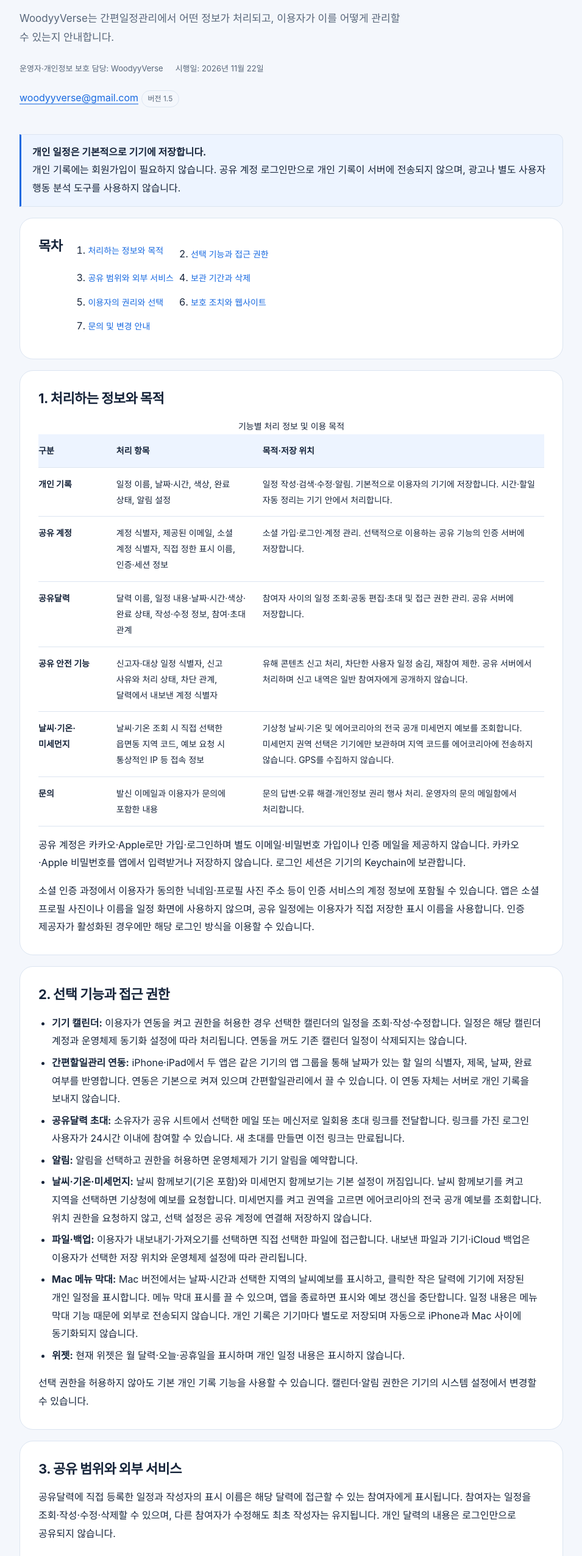
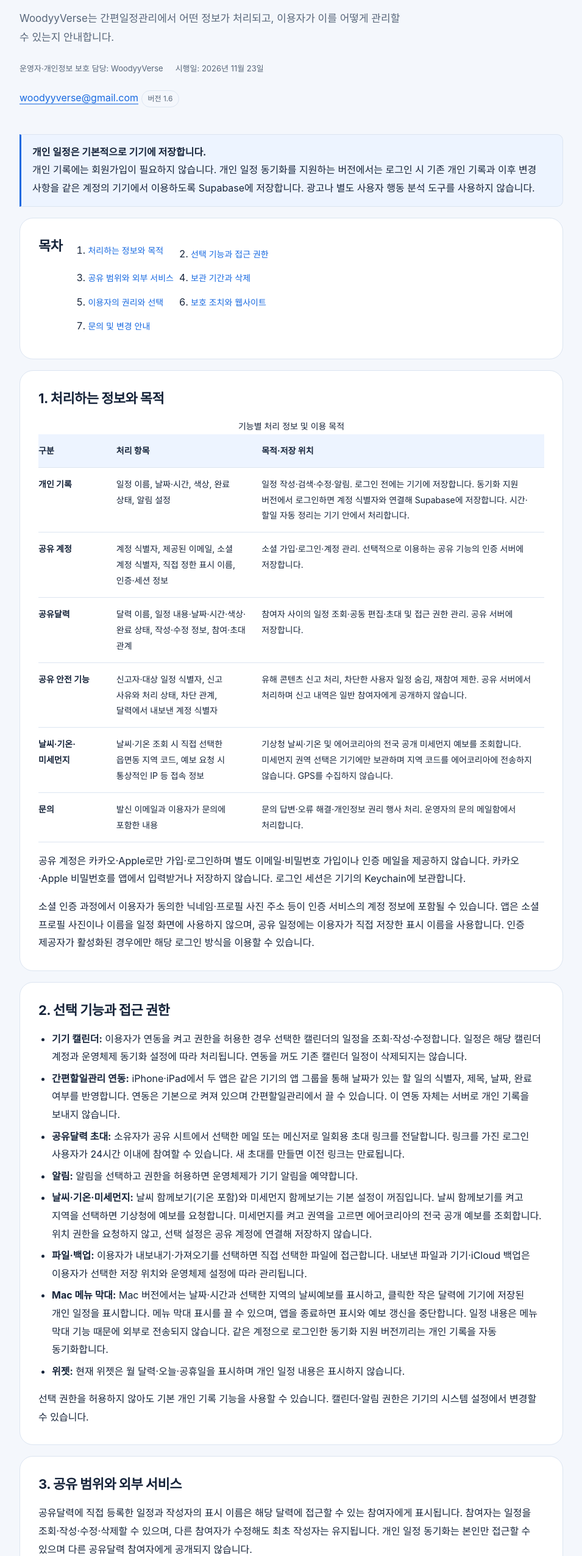
Before and after one commit to MrWoodyPark/simple-schedule, a plain HTML site: page privacy/index.html in a window 1280 px wide. Shown: the part 249-2800 px from the top of the page at 61% size, without its empty margins (162-1117 px from the left). Drawn offline with Linux system fonts and the light colour scheme.

Commit message:
Explain account-private calendar sync on supported versions

```diff
--- a/privacy/index.html
+++ b/privacy/index.html
@@ -12,19 +12,19 @@
   <div class="shell">
     <header class="header"><a class="brand" href="../"><img src="../assets/calendar.svg" alt="" width="40" height="40"><span>간편일정관리<small>by WoodyyVerse</small></span></a><nav aria-label="사이트 메뉴"><a aria-current="page" href="./">개인정보처리방침</a><a href="../support/">고객 지원</a></nav></header>
     <main id="main">
-      <div class="hero"><p class="eyebrow">YOUR PRIVACY</p><h1>개인정보처리방침</h1><p class="lead">WoodyyVerse는 간편일정관리에서 어떤 정보가 처리되고, 이용자가 이를 어떻게 관리할 수 있는지 안내합니다.</p><div class="meta"><span>운영자·개인정보 보호 담당: WoodyyVerse</span><span>시행일: 2026년 11월 22일</span></div><p><a href="mailto:woodyyverse@gmail.com">woodyyverse@gmail.com</a> <span class="version">버전 1.5</span></p></div>
-      <aside class="card note" aria-label="주요 안내"><strong>개인 일정은 기본적으로 기기에 저장합니다.</strong><br>개인 기록에는 회원가입이 필요하지 않습니다. 공유 계정 로그인만으로 개인 기록이 서버에 전송되지 않으며, 광고나 별도 사용자 행동 분석 도구를 사용하지 않습니다.</aside>
+      <div class="hero"><p class="eyebrow">YOUR PRIVACY</p><h1>개인정보처리방침</h1><p class="lead">WoodyyVerse는 간편일정관리에서 어떤 정보가 처리되고, 이용자가 이를 어떻게 관리할 수 있는지 안내합니다.</p><div class="meta"><span>운영자·개인정보 보호 담당: WoodyyVerse</span><span>시행일: 2026년 11월 23일</span></div><p><a href="mailto:woodyyverse@gmail.com">woodyyverse@gmail.com</a> <span class="version">버전 1.6</span></p></div>
+      <aside class="card note" aria-label="주요 안내"><strong>개인 일정은 기본적으로 기기에 저장합니다.</strong><br>개인 기록에는 회원가입이 필요하지 않습니다. 개인 일정 동기화를 지원하는 버전에서는 로그인 시 기존 개인 기록과 이후 변경 사항을 같은 계정의 기기에서 이용하도록 Supabase에 저장합니다. 광고나 별도 사용자 행동 분석 도구를 사용하지 않습니다.</aside>
       <nav class="card toc" aria-label="목차"><h2>목차</h2><ol><li><a href="#data">처리하는 정보와 목적</a></li><li><a href="#optional">선택 기능과 접근 권한</a></li><li><a href="#sharing">공유 범위와 외부 서비스</a></li><li><a href="#retention">보관 기간과 삭제</a></li><li><a href="#rights">이용자의 권리와 선택</a></li><li><a href="#security">보호 조치와 웹사이트</a></li><li><a href="#contact">문의 및 변경 안내</a></li></ol></nav>
       <section class="card" id="data"><h2>1. 처리하는 정보와 목적</h2><div class="table-wrap"><table><caption>기능별 처리 정보 및 이용 목적</caption><thead><tr><th scope="col">구분</th><th scope="col">처리 항목</th><th scope="col">목적·저장 위치</th></tr></thead><tbody>
-        <tr><td>개인 기록</td><td>일정 이름, 날짜·시간, 색상, 완료 상태, 알림 설정</td><td>일정 작성·검색·수정·알림. 기본적으로 이용자의 기기에 저장합니다. 시간·할일 자동 정리는 기기 안에서 처리합니다.</td></tr>
+        <tr><td>개인 기록</td><td>일정 이름, 날짜·시간, 색상, 완료 상태, 알림 설정</td><td>일정 작성·검색·수정·알림. 로그인 전에는 기기에 저장합니다. 동기화 지원 버전에서 로그인하면 계정 식별자와 연결해 Supabase에 저장합니다. 시간·할일 자동 정리는 기기 안에서 처리합니다.</td></tr>
         <tr><td>공유 계정</td><td>계정 식별자, 제공된 이메일, 소셜 계정 식별자, 직접 정한 표시 이름, 인증·세션 정보</td><td>소셜 가입·로그인·계정 관리. 선택적으로 이용하는 공유 기능의 인증 서버에 저장합니다.</td></tr>
         <tr><td>공유달력</td><td>달력 이름, 일정 내용·날짜·시간·색상·완료 상태, 작성·수정 정보, 참여·초대 관계</td><td>참여자 사이의 일정 조회·공동 편집·초대 및 접근 권한 관리. 공유 서버에 저장합니다.</td></tr>
         <tr><td>공유 안전 기능</td><td>신고자·대상 일정 식별자, 신고 사유와 처리 상태, 차단 관계, 달력에서 내보낸 계정 식별자</td><td>유해 콘텐츠 신고 처리, 차단한 사용자 일정 숨김, 재참여 제한. 공유 서버에서 처리하며 신고 내역은 일반 참여자에게 공개하지 않습니다.</td></tr>
         <tr><td>날씨·기온·미세먼지</td><td>날씨·기온 조회 시 직접 선택한 읍면동 지역 코드, 예보 요청 시 통상적인 IP 등 접속 정보</td><td>기상청 날씨·기온 및 에어코리아의 전국 공개 미세먼지 예보를 조회합니다. 미세먼지 권역 선택은 기기에만 보관하며 지역 코드를 에어코리아에 전송하지 않습니다. GPS를 수집하지 않습니다.</td></tr>
         <tr><td>문의</td><td>발신 이메일과 이용자가 문의에 포함한 내용</td><td>문의 답변·오류 해결·개인정보 권리 행사 처리. 운영자의 문의 메일함에서 처리합니다.</td></tr>
       </tbody></table></div><p>공유 계정은 카카오·Apple로만 가입·로그인하며 별도 이메일·비밀번호 가입이나 인증 메일을 제공하지 않습니다. 카카오·Apple 비밀번호를 앱에서 입력받거나 저장하지 않습니다. 로그인 세션은 기기의 Keychain에 보관합니다.</p><p>소셜 인증 과정에서 이용자가 동의한 닉네임·프로필 사진 주소 등이 인증 서비스의 계정 정보에 포함될 수 있습니다. 앱은 소셜 프로필 사진이나 이름을 일정 화면에 사용하지 않으며, 공유 일정에는 이용자가 직접 저장한 표시 이름을 사용합니다. 인증 제공자가 활성화된 경우에만 해당 로그인 방식을 이용할 수 있습니다.</p></section>
-      <section class="card" id="optional"><h2>2. 선택 기능과 접근 권한</h2><ul><li><strong>기기 캘린더:</strong> 이용자가 연동을 켜고 권한을 허용한 경우 선택한 캘린더의 일정을 조회·작성·수정합니다. 일정은 해당 캘린더 계정과 운영체제 동기화 설정에 따라 처리됩니다. 연동을 꺼도 기존 캘린더 일정이 삭제되지는 않습니다.</li><li><strong>간편할일관리 연동:</strong> iPhone·iPad에서 두 앱은 같은 기기의 앱 그룹을 통해 날짜가 있는 할 일의 식별자, 제목, 날짜, 완료 여부를 반영합니다. 연동은 기본으로 켜져 있으며 간편할일관리에서 끌 수 있습니다. 이 연동 자체는 서버로 개인 기록을 보내지 않습니다.</li><li><strong>공유달력 초대:</strong> 소유자가 공유 시트에서 선택한 메일 또는 메신저로 일회용 초대 링크를 전달합니다. 링크를 가진 로그인 사용자가 24시간 이내에 참여할 수 있습니다. 새 초대를 만들면 이전 링크는 만료됩니다.</li><li><strong>알림:</strong> 알림을 선택하고 권한을 허용하면 운영체제가 기기 알림을 예약합니다.</li><li><strong>날씨·기온·미세먼지:</strong> 날씨 함께보기(기온 포함)와 미세먼지 함께보기는 기본 설정이 꺼짐입니다. 날씨 함께보기를 켜고 지역을 선택하면 기상청에 예보를 요청합니다. 미세먼지를 켜고 권역을 고르면 에어코리아의 전국 공개 예보를 조회합니다. 위치 권한을 요청하지 않고, 선택 설정은 공유 계정에 연결해 저장하지 않습니다.</li><li><strong>파일·백업:</strong> 이용자가 내보내기·가져오기를 선택하면 직접 선택한 파일에 접근합니다. 내보낸 파일과 기기·iCloud 백업은 이용자가 선택한 저장 위치와 운영체제 설정에 따라 관리됩니다.</li><li><strong>Mac 메뉴 막대:</strong> Mac 버전에서는 날짜·시간과 선택한 지역의 날씨예보를 표시하고, 클릭한 작은 달력에 기기에 저장된 개인 일정을 표시합니다. 메뉴 막대 표시를 끌 수 있으며, 앱을 종료하면 표시와 예보 갱신을 중단합니다. 일정 내용은 메뉴 막대 기능 때문에 외부로 전송되지 않습니다. 개인 기록은 기기마다 별도로 저장되며 자동으로 iPhone과 Mac 사이에 동기화되지 않습니다.</li><li><strong>위젯:</strong> 현재 위젯은 월 달력·오늘·공휴일을 표시하며 개인 일정 내용은 표시하지 않습니다.</li></ul><p>선택 권한을 허용하지 않아도 기본 개인 기록 기능을 사용할 수 있습니다. 캘린더·알림 권한은 기기의 시스템 설정에서 변경할 수 있습니다.</p></section>
-      <section class="card" id="sharing"><h2>3. 공유 범위와 외부 서비스</h2><p>공유달력에 직접 등록한 일정과 작성자의 표시 이름은 해당 달력에 접근할 수 있는 참여자에게 표시됩니다. 참여자는 일정을 조회·작성·수정·삭제할 수 있으며, 다른 참여자가 수정해도 최초 작성자는 유지됩니다. 개인 달력의 내용은 로그인만으로 공유되지 않습니다.</p><div class="table-wrap"><table><caption>외부 서비스의 역할과 정보 처리</caption><thead><tr><th scope="col">서비스</th><th scope="col">역할과 처리 정보</th><th scope="col">처리 위치·참고</th></tr></thead><tbody>
+      <section class="card" id="optional"><h2>2. 선택 기능과 접근 권한</h2><ul><li><strong>기기 캘린더:</strong> 이용자가 연동을 켜고 권한을 허용한 경우 선택한 캘린더의 일정을 조회·작성·수정합니다. 일정은 해당 캘린더 계정과 운영체제 동기화 설정에 따라 처리됩니다. 연동을 꺼도 기존 캘린더 일정이 삭제되지는 않습니다.</li><li><strong>간편할일관리 연동:</strong> iPhone·iPad에서 두 앱은 같은 기기의 앱 그룹을 통해 날짜가 있는 할 일의 식별자, 제목, 날짜, 완료 여부를 반영합니다. 연동은 기본으로 켜져 있으며 간편할일관리에서 끌 수 있습니다. 이 연동 자체는 서버로 개인 기록을 보내지 않습니다.</li><li><strong>공유달력 초대:</strong> 소유자가 공유 시트에서 선택한 메일 또는 메신저로 일회용 초대 링크를 전달합니다. 링크를 가진 로그인 사용자가 24시간 이내에 참여할 수 있습니다. 새 초대를 만들면 이전 링크는 만료됩니다.</li><li><strong>알림:</strong> 알림을 선택하고 권한을 허용하면 운영체제가 기기 알림을 예약합니다.</li><li><strong>날씨·기온·미세먼지:</strong> 날씨 함께보기(기온 포함)와 미세먼지 함께보기는 기본 설정이 꺼짐입니다. 날씨 함께보기를 켜고 지역을 선택하면 기상청에 예보를 요청합니다. 미세먼지를 켜고 권역을 고르면 에어코리아의 전국 공개 예보를 조회합니다. 위치 권한을 요청하지 않고, 선택 설정은 공유 계정에 연결해 저장하지 않습니다.</li><li><strong>파일·백업:</strong> 이용자가 내보내기·가져오기를 선택하면 직접 선택한 파일에 접근합니다. 내보낸 파일과 기기·iCloud 백업은 이용자가 선택한 저장 위치와 운영체제 설정에 따라 관리됩니다.</li><li><strong>Mac 메뉴 막대:</strong> Mac 버전에서는 날짜·시간과 선택한 지역의 날씨예보를 표시하고, 클릭한 작은 달력에 기기에 저장된 개인 일정을 표시합니다. 메뉴 막대 표시를 끌 수 있으며, 앱을 종료하면 표시와 예보 갱신을 중단합니다. 일정 내용은 메뉴 막대 기능 때문에 외부로 전송되지 않습니다. 같은 계정으로 로그인한 동기화 지원 버전끼리는 개인 기록을 자동 동기화합니다.</li><li><strong>위젯:</strong> 현재 위젯은 월 달력·오늘·공휴일을 표시하며 개인 일정 내용은 표시하지 않습니다.</li></ul><p>선택 권한을 허용하지 않아도 기본 개인 기록 기능을 사용할 수 있습니다. 캘린더·알림 권한은 기기의 시스템 설정에서 변경할 수 있습니다.</p></section>
+      <section class="card" id="sharing"><h2>3. 공유 범위와 외부 서비스</h2><p>공유달력에 직접 등록한 일정과 작성자의 표시 이름은 해당 달력에 접근할 수 있는 참여자에게 표시됩니다. 참여자는 일정을 조회·작성·수정·삭제할 수 있으며, 다른 참여자가 수정해도 최초 작성자는 유지됩니다. 개인 일정 동기화는 본인만 접근할 수 있으며 다른 공유달력 참여자에게 공개되지 않습니다.</p><div class="table-wrap"><table><caption>외부 서비스의 역할과 정보 처리</caption><thead><tr><th scope="col">서비스</th><th scope="col">역할과 처리 정보</th><th scope="col">처리 위치·참고</th></tr></thead><tbody>
         <tr><td>Supabase</td><td>공유 계정 인증, 공유 DB, 서버 함수 및 보안·운영 로그. 계정·공유 일정 정보와 IP 등 접속 정보가 처리됩니다.</td><td>주 데이터베이스·인증 데이터는 서울 리전을 사용합니다. Supabase Pte. Ltd.(싱가포르)가 주 처리자이며 미국 계열사의 운영·지원 및 EU의 로그 처리 등 국외 처리가 발생할 수 있습니다. <a href="https://supabase.com/legal/privacy-resources/data-residency-and-transfers-faq" rel="noreferrer">처리 위치 안내</a> · <a href="https://supabase.com/privacy" rel="noreferrer">개인정보 정책</a></td></tr>
         <tr><td>Kakao · Apple</td><td>이용자가 선택한 소셜 로그인 인증 및 연결 해제. 동의한 계정 정보가 인증 서비스에 전달됩니다. 개인 일정 내용은 로그인 목적으로 전달하지 않습니다.</td><td>각 인증 제공자의 서비스에 따라 처리됩니다. <a href="https://www.kakao.com/policy/privacy" rel="noreferrer">Kakao 정책</a> · <a href="https://www.apple.com/kr/legal/privacy/" rel="noreferrer">Apple 정책</a></td></tr>
         <tr><td>기상청</td><td>선택한 지역 코드와 IP 등 인터넷 요청 정보를 받아 날씨예보를 제공합니다.</td><td>대한민국 기상청. <a href="https://www.weather.go.kr/" rel="noreferrer">기상청 홈페이지</a></td></tr>
@@ -32,9 +32,9 @@
         <tr><td>GitHub Pages</td><td>이 정책·지원 웹사이트를 호스팅하며 방문자의 IP를 보안 목적으로 기록합니다. 앱의 개인 일정은 이 웹사이트에 전송되지 않습니다.</td><td>GitHub, Inc.의 인프라에서 처리됩니다. <a href="https://docs.github.com/en/site-policy/privacy-policies/github-general-privacy-statement" rel="noreferrer">GitHub 개인정보 정책</a></td></tr>
       </tbody></table></div><p>외부 서비스와의 통신은 해당 기능을 사용하는 과정에서 이루어집니다. 공유 기능을 사용하지 않으면 공유 기록을 서버에 만들지 않습니다. 이메일 가입과 인증 메일 발송은 제공하지 않습니다. 제공자 추가 등 처리 방식이 바뀌면 본 방침을 갱신합니다.</p><p>운영자는 이용자 정보를 판매하거나 광고에 사용하지 않습니다. 이용자가 선택한 공유·연동, 서비스 운영에 필요한 처리, 법령에 따른 경우를 제외하고 별도 목적으로 공개하지 않습니다.</p></section>
       <section class="card" id="retention"><h2>4. 보관 기간과 삭제</h2><ul><li><strong>개인 기록:</strong> 이용자가 삭제하거나 앱 데이터가 제거될 때까지 기기에 보관합니다. 별도로 내보낸 파일·기기 백업은 자동 삭제되지 않으므로 이용자가 직접 관리합니다.</li><li><strong>공유 계정·프로필:</strong> 계정을 유지하는 동안 보관하고, 계정 삭제가 완료되면 운영 DB의 계정·프로필·참여 정보를 삭제합니다.</li><li><strong>공유 일정:</strong> 일정 또는 달력을 삭제할 때까지 보관합니다. 계정 삭제 시 내가 만든 공유달력과 그 일정도 삭제됩니다. 다른 사람이 만든 달력을 포함해 본인이 작성한 모든 공유 일정의 본문·날짜·시간·작성자 정보를 지웁니다. 다른 사람이 작성한 일정은 유지됩니다.</li><li><strong>삭제 표시:</strong> 늦게 도착한 저장 요청이 삭제한 일정을 복원하지 못하도록 일정 식별자와 삭제 상태는 달력 삭제 시까지 남을 수 있습니다. 삭제한 일정의 본문·날짜·시간·작성자 정보는 제거합니다.</li><li><strong>신고·차단:</strong> 신고는 대상 일정 또는 신고 계정 삭제 시 제거됩니다. 차단 관계는 차단 해제 또는 관련 계정 삭제 시, 내보낸 계정의 재참여 제한은 해당 달력 또는 계정 삭제 시 제거됩니다.</li><li><strong>날씨·기온·미세먼지:</strong> 지역 및 표시 설정은 기기에 보관하고 변경·앱 데이터 초기화 시 갱신·제거됩니다. 앱의 예보 메모리 캐시는 앱 종료 시 사라지며, 기기에 남는 네트워크 캐시는 운영체제 정책에 따라 관리됩니다. 날씨 함께보기를 끄면 기상청 요청을 중단하고, 미세먼지를 끄면 에어코리아 요청을 중단합니다.</li><li><strong>문의:</strong> 답변·권리 요청 처리가 끝난 뒤 1년 이내 삭제합니다. 분쟁이나 법령상 보관 의무가 있으면 그 사유가 끝날 때까지 필요한 정보만 별도 보관합니다.</li></ul><p>외부 서비스의 보안 로그와 복구용 사본은 운영 DB의 즉시 삭제와 다른 주기를 가질 수 있습니다. Supabase 로그·백업의 보관은 이용 요금제 및 해당 서비스 정책에 따르며, 정확한 처리 범위나 삭제 요청은 아래 연락처로 문의할 수 있습니다. 운영자는 불필요한 별도 일정 백업이나 사용자 행동 분석 로그를 만들지 않습니다.</p><p>전자 정보는 복구가 어렵도록 삭제하고, 법령에 따라 보관해야 하는 경우에는 해당 목적에 한해 분리하여 관리합니다.</p></section>
-      <section class="card" id="rights"><h2>5. 이용자의 권리와 선택</h2><p>이용자는 개인정보의 열람·정정·삭제·처리 정지 및 동의 철회를 요청할 수 있습니다. 앱에서 일정을 직접 수정·삭제하거나 공유달력의 내 계정에서 <strong>공유 계정 삭제</strong>를 선택할 수 있습니다. 권리 요청은 이메일로도 접수하며, 계정 소유 확인에 필요한 최소 정보만 요청합니다.</p><p>설정 → 앱 데이터 초기화에서 이 기기의 개인 기록·초안·설정·로그인 정보와 앱 알림을 지울 수 있습니다. 공유 서버의 계정·일정, 기기 기본 캘린더 일정, 별도 백업 파일은 유지됩니다.</p><p>공유 계정을 삭제해도 기기의 개인 기록은 유지됩니다. 로그아웃하면 앱은 기기에 보관된 로그인 세션을 삭제하며, 운영체제의 Keychain 정책에 따라 앱 삭제만으로 세션이 모두 제거된다고 보장되지는 않으므로 공용 기기에서는 먼저 로그아웃해 주세요.</p><p>권한을 철회하거나 공유 기능을 사용하지 않아도 개인 달력은 사용할 수 있습니다. 공유 데이터 처리를 거부하면 공동 편집·공유 로그인 등 관련 기능의 이용은 제한됩니다.</p></section>
+      <section class="card" id="rights"><h2>5. 이용자의 권리와 선택</h2><p>이용자는 개인정보의 열람·정정·삭제·처리 정지 및 동의 철회를 요청할 수 있습니다. 앱에서 일정을 직접 수정·삭제하거나 공유달력의 내 계정에서 <strong>공유 계정 삭제</strong>를 선택할 수 있습니다. 권리 요청은 이메일로도 접수하며, 계정 소유 확인에 필요한 최소 정보만 요청합니다.</p><p>설정 → 앱 데이터 초기화에서 이 기기의 개인 기록·초안·설정·로그인 정보와 앱 알림을 지울 수 있습니다. 공유 서버의 계정·일정, 기기 기본 캘린더 일정, 별도 백업 파일은 유지됩니다.</p><p>탈퇴 시 서버에 동기화된 개인 일정도 삭제됩니다. 기기 내 계정별 캐시는 앱 데이터 초기화로 삭제할 수 있습니다. 로그아웃하면 앱은 기기에 보관된 로그인 세션을 삭제하며, 운영체제의 Keychain 정책에 따라 앱 삭제만으로 세션이 모두 제거된다고 보장되지는 않으므로 공용 기기에서는 먼저 로그아웃해 주세요.</p><p>권한을 철회하거나 공유 기능을 사용하지 않아도 개인 달력은 사용할 수 있습니다. 공유 데이터 처리를 거부하면 공동 편집·공유 로그인 등 관련 기능의 이용은 제한됩니다.</p></section>
       <section class="card" id="security"><h2>6. 보호 조치와 웹사이트</h2><p>서버 통신에는 HTTPS를 사용하고, 공유 일정은 인증과 달력 참여 권한 검사로 접근을 제한합니다. 로그인 세션은 Keychain에 보관하며 서버 관리자 비밀키를 앱에 포함하지 않습니다.</p><p>이 웹사이트는 정적 안내 페이지로, 별도의 회원가입 양식·광고·분석 스크립트·추적 쿠키를 사용하지 않습니다. 다만 호스팅 제공자인 GitHub는 <a href="https://docs.github.com/en/pages/getting-started-with-github-pages/what-is-github-pages#data-collection" rel="noreferrer">보안을 위해 방문자의 IP를 기록</a>합니다. 문의 메일에는 비밀번호·인증 코드·초대 코드·개인 일정 원문을 보내지 마세요.</p></section>
-      <section class="card" id="contact"><h2>7. 문의 및 변경 안내</h2><p>운영자 및 개인정보 보호 담당: <strong>WoodyyVerse</strong><br>문의: <a class="contact" href="mailto:woodyyverse@gmail.com">woodyyverse@gmail.com</a></p><p>개인정보 관련 요청과 서비스 문의를 같은 주소로 접수합니다. 방침이 변경되면 이 페이지의 시행일·버전을 갱신하고, 중요한 변경은 앱의 개인정보 안내 등 이용자가 확인할 수 있는 방식으로 알립니다.</p><p>공고·시행일: 2026년 11월 22일 · 버전 1.5</p></section>
+      <section class="card" id="contact"><h2>7. 문의 및 변경 안내</h2><p>운영자 및 개인정보 보호 담당: <strong>WoodyyVerse</strong><br>문의: <a class="contact" href="mailto:woodyyverse@gmail.com">woodyyverse@gmail.com</a></p><p>개인정보 관련 요청과 서비스 문의를 같은 주소로 접수합니다. 방침이 변경되면 이 페이지의 시행일·버전을 갱신하고, 중요한 변경은 앱의 개인정보 안내 등 이용자가 확인할 수 있는 방식으로 알립니다.</p><p>공고·시행일: 2026년 11월 23일 · 버전 1.6</p></section>
     </main>
     <footer><p>© 2026 WoodyyVerse · 간편일정관리</p><p><a href="../">홈</a> · <a href="../support/">고객 지원</a> · <a href="mailto:woodyyverse@gmail.com">이메일 문의</a></p></footer>
   </div>
```
